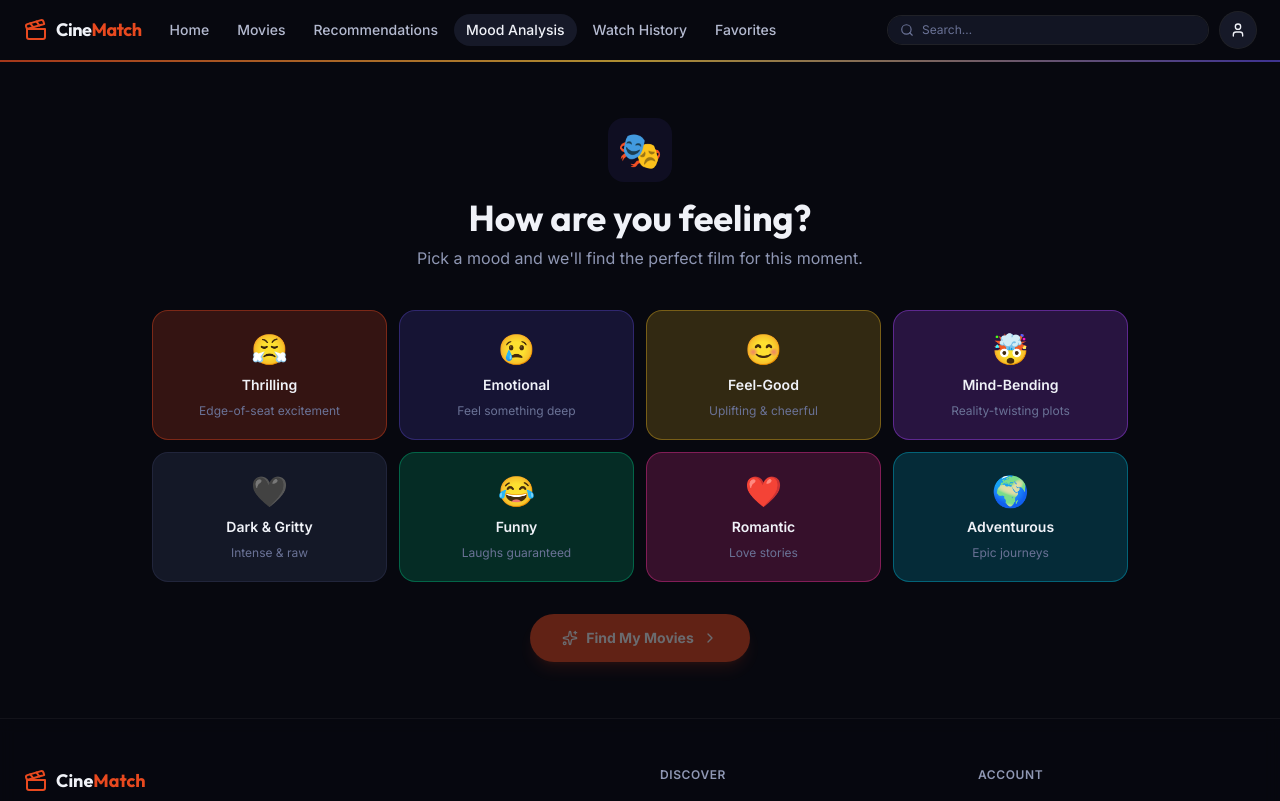
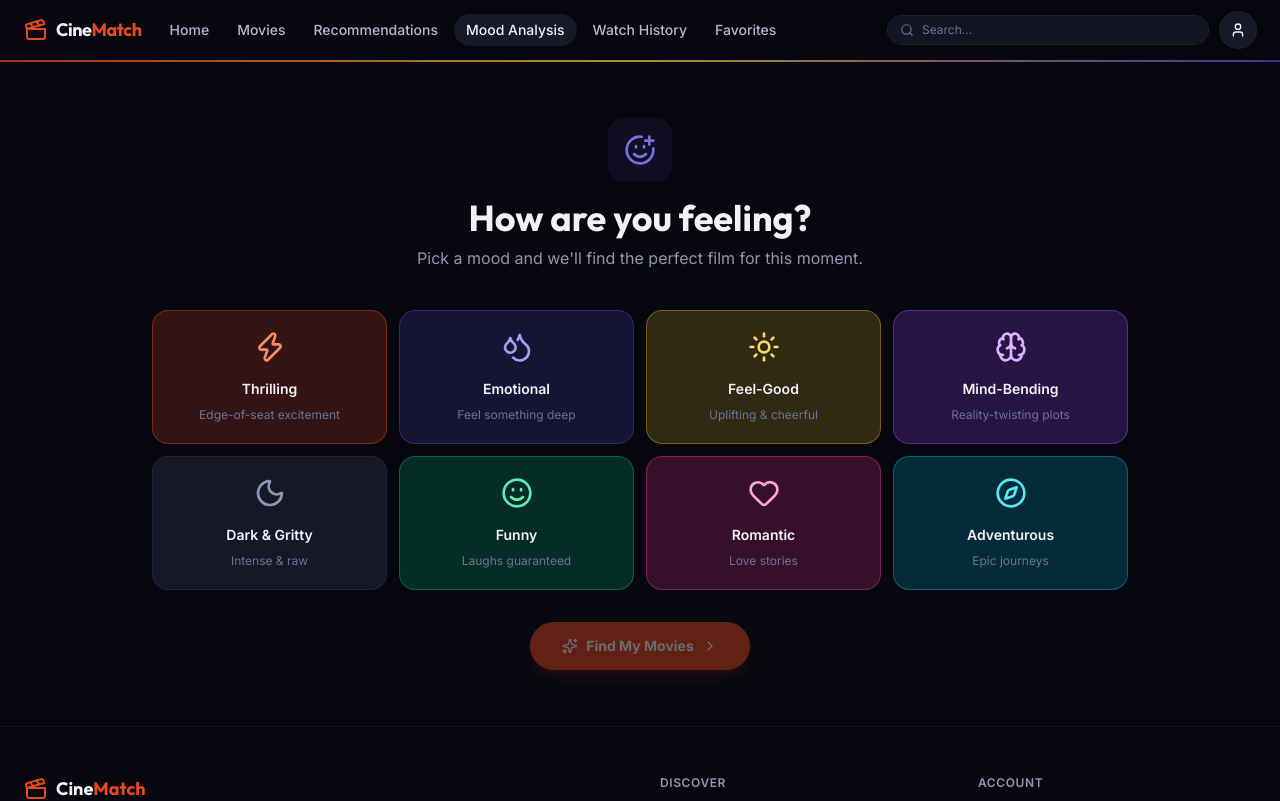
Before and after one commit to rohan-ak43/CineMatch, a React (Vite) app in the folder Cinematch/Frontend/: page /mood in a window 1280 px wide. Shown: the top 801 px of the page. Built offline with nearby package versions, Linux system fonts and the light colour scheme.

Commit message:
Removed emojis

```diff
--- a/Cinematch/Frontend/src/pages/MoodAnalysis.tsx
+++ b/Cinematch/Frontend/src/pages/MoodAnalysis.tsx
@@ -1,19 +1,19 @@
 import { useState } from 'react';
 import { motion, AnimatePresence } from 'framer-motion';
-import { Sparkles, ChevronRight } from 'lucide-react';
+import { Sparkles, ChevronRight, Zap, Droplets, Sun, Brain, Moon, Smile, Heart, Compass, SmilePlus } from 'lucide-react';
 import { movies } from '../data/mockData';
 import { MovieCard } from '../components/movie/MovieCard';
 import { cn } from '../lib/utils';
 
 const moods = [
-  { id: 'thrilling', emoji: '😤', label: 'Thrilling', description: 'Edge-of-seat excitement', color: 'bg-ember-500/20 border-ember-500/40 text-ember-300', activeBg: 'bg-ember-500' },
-  { id: 'emotional', emoji: '😢', label: 'Emotional', description: 'Feel something deep', color: 'bg-dusk-500/20 border-dusk-500/40 text-dusk-300', activeBg: 'bg-dusk-500' },
-  { id: 'feel-good', emoji: '😊', label: 'Feel-Good', description: 'Uplifting & cheerful', color: 'bg-gilt-500/20 border-gilt-500/40 text-gilt-300', activeBg: 'bg-gilt-500' },
-  { id: 'mind-bending', emoji: '🤯', label: 'Mind-Bending', description: 'Reality-twisting plots', color: 'bg-purple-500/20 border-purple-500/40 text-purple-300', activeBg: 'bg-purple-500' },
-  { id: 'dark', emoji: '🖤', label: 'Dark & Gritty', description: 'Intense & raw', color: 'bg-void-700/60 border-void-600/60 text-mist-400', activeBg: 'bg-void-600' },
-  { id: 'funny', emoji: '😂', label: 'Funny', description: 'Laughs guaranteed', color: 'bg-emerald-500/20 border-emerald-500/40 text-emerald-300', activeBg: 'bg-emerald-500' },
-  { id: 'romantic', emoji: '❤️', label: 'Romantic', description: 'Love stories', color: 'bg-pink-500/20 border-pink-500/40 text-pink-300', activeBg: 'bg-pink-500' },
-  { id: 'adventurous', emoji: '🌍', label: 'Adventurous', description: 'Epic journeys', color: 'bg-cyan-500/20 border-cyan-500/40 text-cyan-300', activeBg: 'bg-cyan-500' },
+  { id: 'thrilling', icon: Zap, label: 'Thrilling', description: 'Edge-of-seat excitement', color: 'bg-ember-500/20 border-ember-500/40 text-ember-300', activeBg: 'bg-ember-500' },
+  { id: 'emotional', icon: Droplets, label: 'Emotional', description: 'Feel something deep', color: 'bg-dusk-500/20 border-dusk-500/40 text-dusk-300', activeBg: 'bg-dusk-500' },
+  { id: 'feel-good', icon: Sun, label: 'Feel-Good', description: 'Uplifting & cheerful', color: 'bg-gilt-500/20 border-gilt-500/40 text-gilt-300', activeBg: 'bg-gilt-500' },
+  { id: 'mind-bending', icon: Brain, label: 'Mind-Bending', description: 'Reality-twisting plots', color: 'bg-purple-500/20 border-purple-500/40 text-purple-300', activeBg: 'bg-purple-500' },
+  { id: 'dark', icon: Moon, label: 'Dark & Gritty', description: 'Intense & raw', color: 'bg-void-700/60 border-void-600/60 text-mist-400', activeBg: 'bg-void-600' },
+  { id: 'funny', icon: Smile, label: 'Funny', description: 'Laughs guaranteed', color: 'bg-emerald-500/20 border-emerald-500/40 text-emerald-300', activeBg: 'bg-emerald-500' },
+  { id: 'romantic', icon: Heart, label: 'Romantic', description: 'Love stories', color: 'bg-pink-500/20 border-pink-500/40 text-pink-300', activeBg: 'bg-pink-500' },
+  { id: 'adventurous', icon: Compass, label: 'Adventurous', description: 'Epic journeys', color: 'bg-cyan-500/20 border-cyan-500/40 text-cyan-300', activeBg: 'bg-cyan-500' },
 ];
 
 export function MoodAnalysis() {
@@ -37,8 +37,8 @@ export function MoodAnalysis() {
             exit={{ opacity: 0, y: -20 }}
           >
             <div className="mb-10 text-center">
-              <div className="mb-4 inline-flex h-16 w-16 items-center justify-center rounded-2xl bg-dusk-500/10 text-4xl">
-                🎭
+              <div className="mb-4 inline-flex h-16 w-16 items-center justify-center rounded-2xl bg-dusk-500/10">
+                <SmilePlus className="h-8 w-8 text-dusk-400" />
               </div>
               <h1 className="font-display text-4xl font-bold text-mist-100">How are you feeling?</h1>
               <p className="mt-2 text-mist-400">Pick a mood and we'll find the perfect film for this moment.</p>
@@ -58,7 +58,7 @@ export function MoodAnalysis() {
                       : `${mood.color} border hover:border-white/20`
                   )}
                 >
-                  <span className="text-3xl">{mood.emoji}</span>
+                  <mood.icon className="h-8 w-8 mb-2" />
                   <span className="text-sm font-semibold text-mist-100">{mood.label}</span>
                   <span className="text-xs text-mist-500">{mood.description}</span>
                 </motion.button>
@@ -91,7 +91,7 @@ export function MoodAnalysis() {
                 ← Change mood
               </button>
               <div className="flex items-center gap-3">
-                <span className="text-3xl">{activeMood?.emoji}</span>
+                {activeMood && <activeMood.icon className="h-8 w-8 text-mist-300" />}
                 <div>
                   <h1 className="font-display text-3xl font-bold text-mist-100">
                     {activeMood?.label} picks
--- a/Cinematch/Frontend/src/pages/NotFound.tsx
+++ b/Cinematch/Frontend/src/pages/NotFound.tsx
@@ -1,6 +1,6 @@
 import { Link } from 'react-router-dom';
 import { motion } from 'framer-motion';
-import { Home, Film } from 'lucide-react';
+import { Home, Film, Clapperboard } from 'lucide-react';
 
 export function NotFound() {
   return (
@@ -11,7 +11,7 @@ export function NotFound() {
         transition={{ type: 'spring', stiffness: 200, damping: 20 }}
         className="mb-8 text-[120px] leading-none select-none"
       >
-        🎬
+        <Clapperboard className="mx-auto h-32 w-32 text-void-700" />
       </motion.div>
 
       <motion.div
--- a/Cinematch/Frontend/src/pages/RecommendationEngine.tsx
+++ b/Cinematch/Frontend/src/pages/RecommendationEngine.tsx
@@ -1,6 +1,6 @@
 import { useState } from 'react';
 import { motion, AnimatePresence } from 'framer-motion';
-import { Sparkles, Star, ChevronRight, RefreshCw } from 'lucide-react';
+import { Sparkles, Star, ChevronRight, RefreshCw, Film, Disc, Clapperboard, Globe, Zap, Target, Moon, User, Heart, Users, Home } from 'lucide-react';
 import { Link } from 'react-router-dom';
 import { movies } from '../data/mockData';
 import { MovieCard } from '../components/movie/MovieCard';
@@ -11,30 +11,30 @@ const questions = [
     id: 'era',
     question: 'Preferred era?',
     options: [
-      { value: 'classic', label: 'Classic (Pre-2000)', emoji: '📼' },
-      { value: 'modern', label: 'Modern (2000s)', emoji: '📀' },
-      { value: 'recent', label: 'Recent (2015+)', emoji: '🎬' },
-      { value: 'any', label: 'Any era', emoji: '🌐' },
+      { value: 'classic', label: 'Classic (Pre-2000)', icon: Film },
+      { value: 'modern', label: 'Modern (2000s)', icon: Disc },
+      { value: 'recent', label: 'Recent (2015+)', icon: Clapperboard },
+      { value: 'any', label: 'Any era', icon: Globe },
     ],
   },
   {
     id: 'length',
     question: 'How long is your evening?',
     options: [
-      { value: 'short', label: 'Quick (<90 min)', emoji: '⚡' },
-      { value: 'medium', label: 'Standard (90–120 min)', emoji: '🎯' },
-      { value: 'long', label: 'Epic (120+ min)', emoji: '🌙' },
-      { value: 'any', label: 'Doesn\'t matter', emoji: '✨' },
+      { value: 'short', label: 'Quick (<90 min)', icon: Zap },
+      { value: 'medium', label: 'Standard (90–120 min)', icon: Target },
+      { value: 'long', label: 'Epic (120+ min)', icon: Moon },
+      { value: 'any', label: 'Doesn\'t matter', icon: Sparkles },
     ],
   },
   {
     id: 'company',
     question: 'Who\'s watching with you?',
     options: [
-      { value: 'solo', label: 'Just me', emoji: '🧍' },
-      { value: 'partner', label: 'Date night', emoji: '👫' },
-      { value: 'friends', label: 'Friends', emoji: '👥' },
-      { value: 'family', label: 'Family', emoji: '👨‍👩‍👧' },
+      { value: 'solo', label: 'Just me', icon: User },
+      { value: 'partner', label: 'Date night', icon: Heart },
+      { value: 'friends', label: 'Friends', icon: Users },
+      { value: 'family', label: 'Family', icon: Home },
     ],
   },
 ];
@@ -121,7 +121,7 @@ export function RecommendationEngine() {
                   onClick={() => handleAnswer(opt.value)}
                   className="flex flex-col items-center gap-2 rounded-2xl border border-white/10 bg-void-800/60 p-6 text-center hover:border-ember-500/40 hover:bg-ember-500/5 transition-all"
                 >
-                  <span className="text-3xl">{opt.emoji}</span>
+                  <opt.icon className="h-8 w-8 mb-2" />
                   <span className="text-sm font-semibold text-mist-100">{opt.label}</span>
                 </motion.button>
               ))}
```
